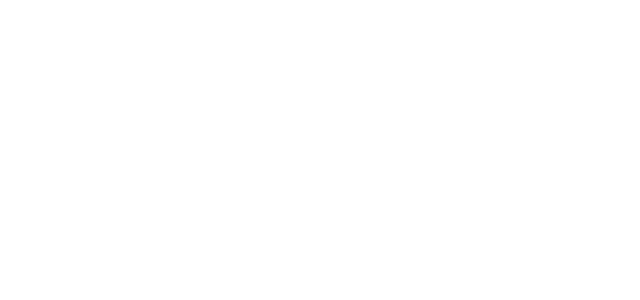
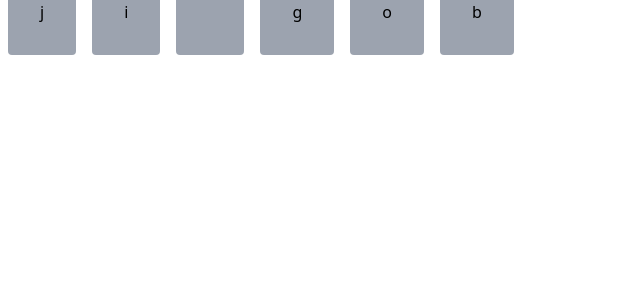
Before and after one commit to itsmyreallife/learning-react-gKey, a React (Vite) app: page / in a window 1280 px wide. Shown: the top 300 px of the page, without its empty margins (0-640 px from the left). Built offline with nearby package versions, Linux system fonts and the light colour scheme.

Commit message:
create KeyList, Key components

```diff
--- a/src/components/App.jsx
+++ b/src/components/App.jsx
@@ -1,9 +1,40 @@
-import React from "react"
+import React, { createContext } from "react"
 import '../css/app.css'
+import KeyList from "./KeyList"
+
+export const KeysContext = createContext()
+const keys = [
+  {
+    id: 0,
+    key: "j",
+  },
+  {
+    id: 1,
+    key: "i",
+  },
+  {
+    id: 2,
+    key: " ",
+  },
+  {
+    id: 3,
+    key: "g",
+  },
+  {
+    id: 4,
+    key: "o",
+  },
+  {
+    id: 5,
+    key: "b",
+  }
+]
 
 function App() {
 
-  return null
+  return <KeysContext.Provider value={keys}>
+    <KeyList />
+  </KeysContext.Provider>
 }
 
 export default App
--- /dev/null
+++ b/src/components/Key.jsx
@@ -0,0 +1,27 @@
+import React, { useState } from 'react'
+
+export default function Key(props) {
+  const {
+    id,
+    value,
+    start
+  } = props
+
+  const [className, setClassName] = useState("p-8 m-2 rounded bg-gray-400")
+
+
+  addEventListener('keydown', e => {
+    if (start) {
+      if (e.key == value) {
+        setClassName("p-8 m-2 rounded bg-green-400")
+      } else {
+        setClassName("p-8 m-2 rounded bg-red-400")
+      }
+    }
+  })
+
+
+  return (
+    <span className={className}>{value}</span>
+  )
+}
--- /dev/null
+++ b/src/components/KeyList.jsx
@@ -0,0 +1,17 @@
+import React, { useState, useContext } from 'react'
+import Key from './Key'
+import { KeysContext } from './App'
+
+export default function KeyList() {
+  const [nextKey, setNextKey] = useState(0)
+  const keys = useContext(KeysContext)
+
+  return (
+    <>
+      {keys.map(key => {
+        return key.id == nextKey ? <Key key={key.id} id={key.id} value={key.key} start={true} /> : <Key key={key.id} id={key.id} value={key.key} start={false} />
+      })}
+    </>
+
+  )
+}
```
